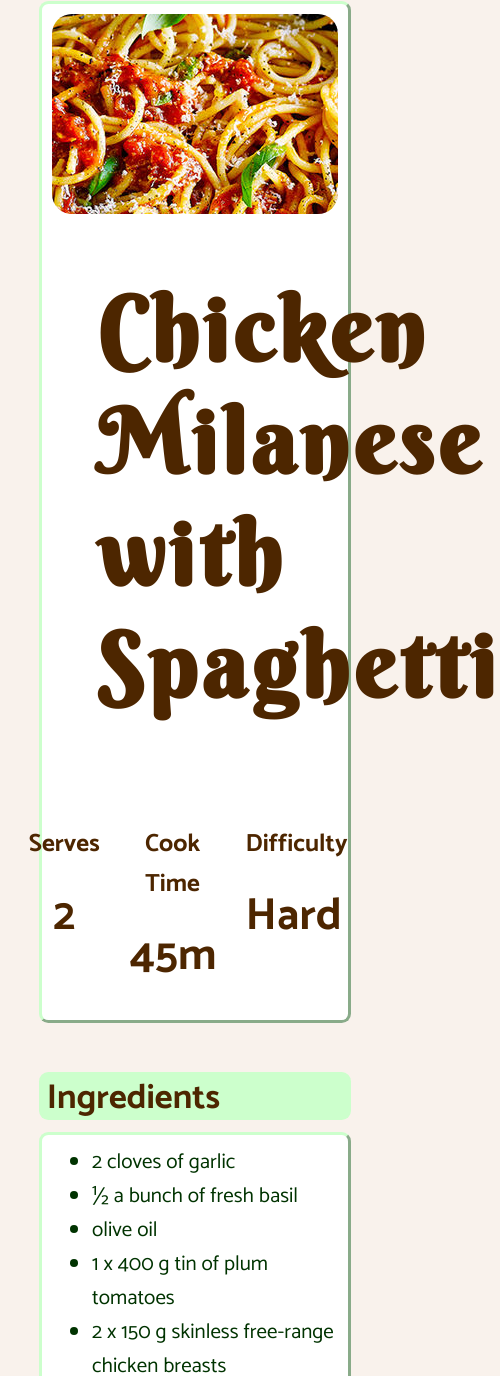
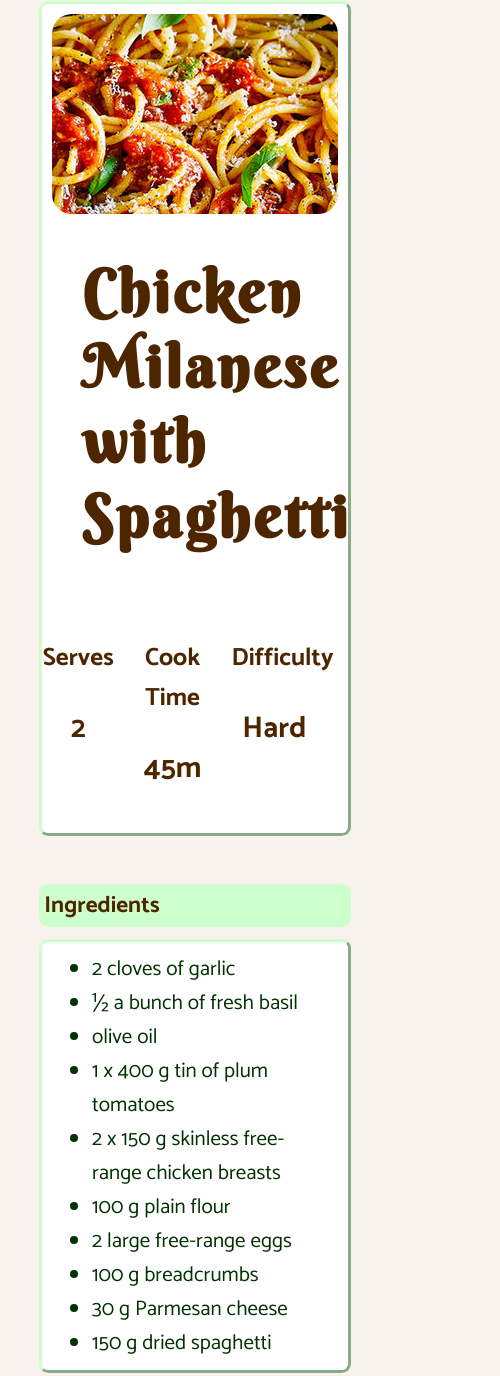
Before and after one commit to leiakc/CSS-Workshop, a plain HTML site: page index.html in a window 390 px wide. Shown: the part 7-1383 px from the top of the page, 500 px wide, since content can reach past the window. Drawn offline with Linux system fonts and the light colour scheme.

Commit message:
Text Modifications

```diff
--- a/style.css
+++ b/style.css
@@ -134,9 +134,18 @@ ol > li {
      background-size: auto;
    }
 
+   h1 {
+     font-size: 2.0em;
+   }
+
+   h2 {
+     font-size: 1.0em;
+   }
+
    ul, ol {
     margin-top: 0px;
     margin-bottom: 0px;
+    margin-right: 10px;
    }
 }
 
```
